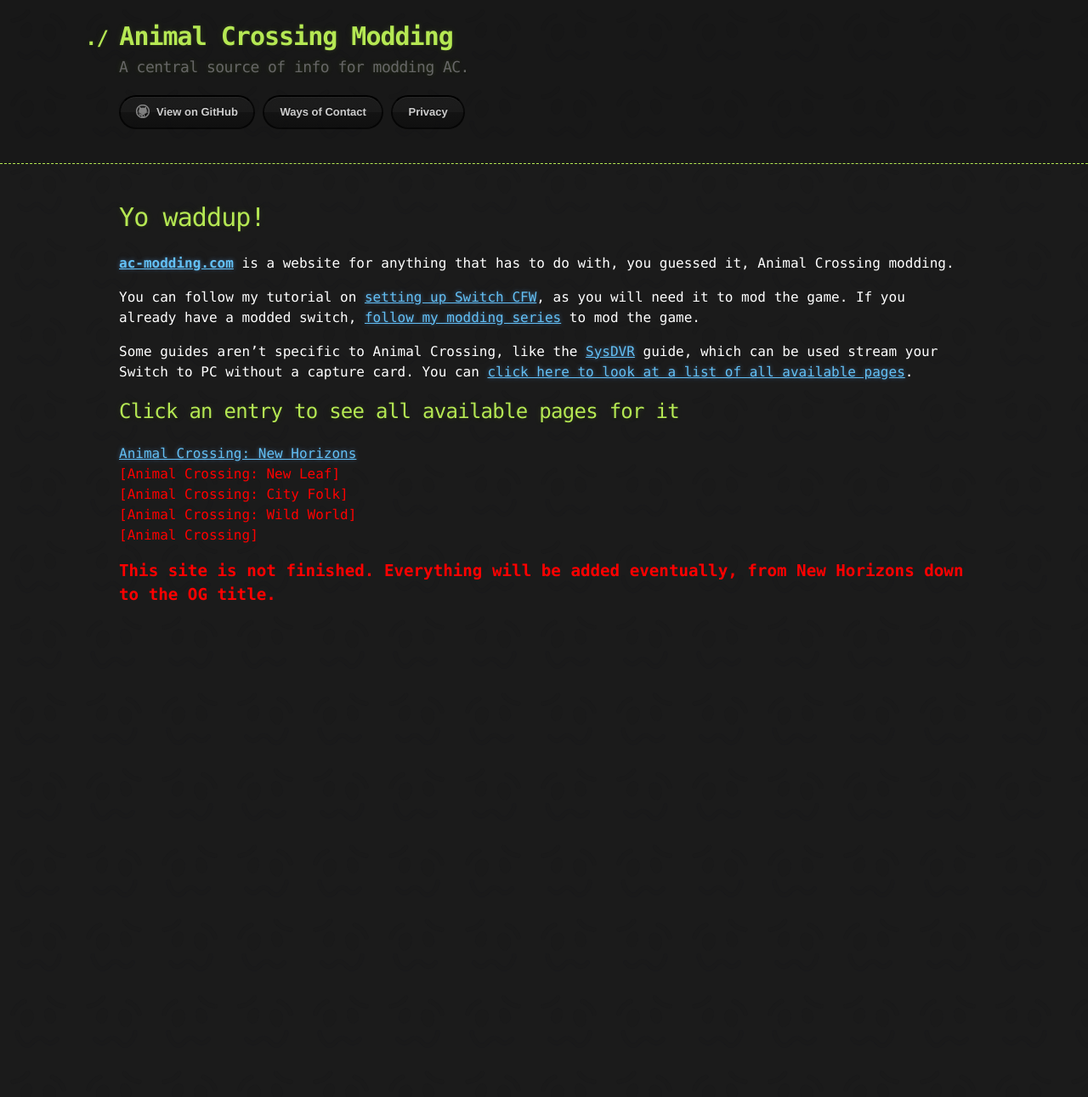
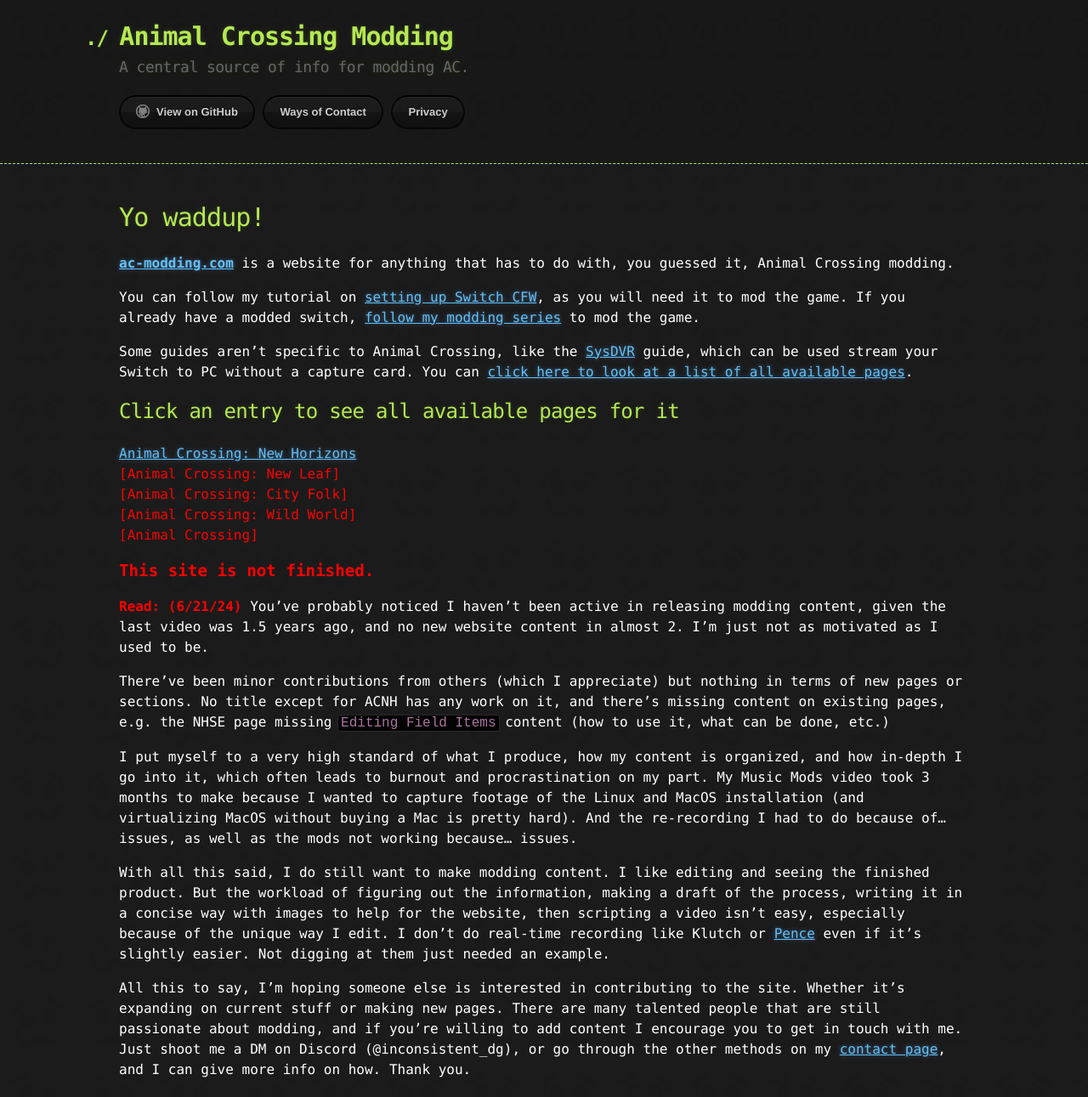
Before and after one commit to inconsistent-dg/AC-Modding, a Jekyll site: the page built from index.md, in a window 1280 px wide. Shown: the whole page at 85% size. Built offline with Jekyll 4.4.1, drawn with Linux system fonts in a browser that asks for light colours; our own code applies the rules of GitHub Pages for plain Markdown files; before the commit the page ends 900 px from its top, so only the background shows below that.

Commit message:
Contributions

```diff
--- a/index.md
+++ b/index.md
@@ -13,4 +13,16 @@ Some guides aren't specific to Animal Crossing, like the [SysDVR](SysDVR) guide,
 ## Click an entry to see all available pages for it
 [Animal Crossing: New Horizons](/ACNH) <br> <span style="color:red">[Animal Crossing: New Leaf]<span style="color:red"></span><br> <span style="color:red">[Animal Crossing: City Folk] <br> [Animal Crossing: Wild World] <br> [Animal Crossing]</span>
 
-<big><span style="color:red">**This site is not finished. Everything will be added eventually, from New Horizons down to the OG title.**</span></big>
+<big><span style="color:red">**This site is not finished.**</span></big>
+
+<span style="color:red">**Read: (6/21/24)**</span>
+You've probably noticed I haven't been active in releasing modding content, given the last video was 1.5 years ago, and no new website content in almost 2. I'm just not as motivated as I used to be.
+
+There've been minor contributions from others (which I appreciate) but nothing in terms of new pages or sections. No title except for ACNH has any work on it, and there's missing content on existing pages, e.g. the NHSE page missing `Editing Field Items` content (how to use it, what can be done, etc.)
+
+I put myself to a very high standard of what I produce, how my content is organized, and how in-depth I go into it, which often leads to burnout and procrastination on my part. My Music Mods video took 3 months to make because I wanted to capture footage of the Linux and MacOS installation (and virtualizing MacOS without buying a Mac is pretty hard). And the re-recording I had to do because of... issues, as well as the mods not working because... issues.
+
+With all this said, I do still want to make modding content. I like editing and seeing the finished product. But the workload of figuring out the information, making a draft of the process, writing it in a concise way with images to help for the website, then scripting a video isn't easy, especially because of the unique way I edit. I don't do real-time recording like Klutch or [Pence](https://www.youtube.com/watch?v=iiVMKE5RiCA) even if it's slightly easier. Not digging at them just needed an example.
+
+All this to say, I'm hoping someone else is interested in contributing to the site. Whether it's expanding on current stuff or making new pages. There are many talented people that are still passionate about modding, and if you're willing to add content I encourage you to get in touch with me. Just shoot me a DM on Discord (@inconsistent_dg), or go through the other methods on my [contact page](https://ac-modding.com/contact), and I can give more info on how.
+Thank you.
```
